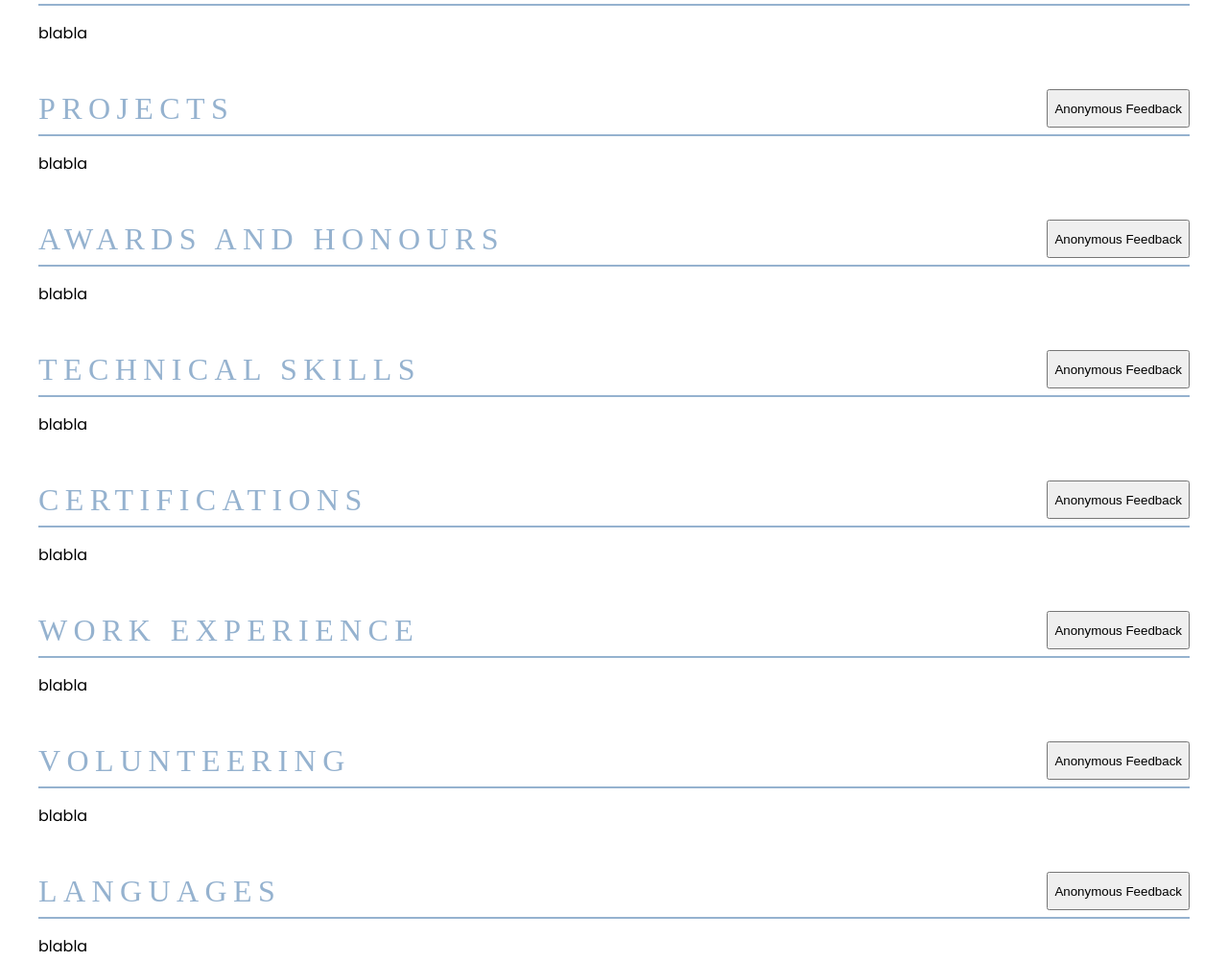
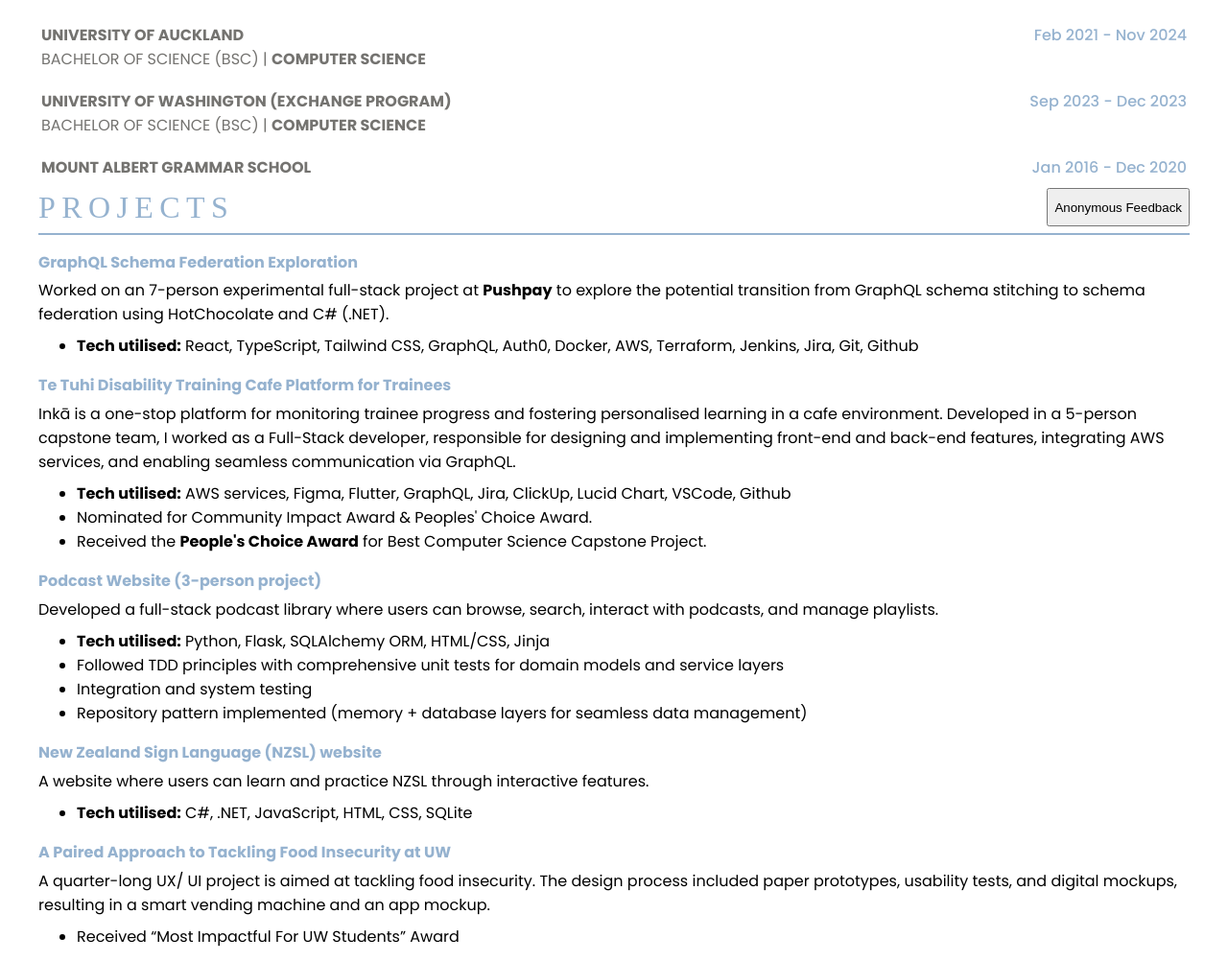
Before and after one commit to iste19/interactiveCV, a plain HTML site: page index.html in a window 1280 px wide. Shown: the part 522-1524 px from the top of the page at 96% size. Drawn offline with Linux system fonts and the light colour scheme; a web font is replaced by a local one.

Commit message:
projects section filled

```diff
--- a/index.html
+++ b/index.html
@@ -12,7 +12,11 @@
     />
   </head>
   <body>
-    <header id="head-name">ISTEFAT SAWDA</header>
+    <header class="header-container">
+        <img src="assets/favicon.ico" alt="iste logo">
+        ISTEFAT SAWDA
+
+    </header>
     <div id="contacts-container">
       <a href="https://github.com/iste19">
         <div class="contact-item">
@@ -70,7 +74,30 @@
           <button>Anonymous Feedback</button>
         </div>
         <hr />
-        <p class="text">blabla</p>
+        <table class="education-table">
+          <tr>
+            <td>
+              <strong>UNIVERSITY OF AUCKLAND</strong>
+              <br />
+              BACHELOR OF SCIENCE (BSC) | <strong>COMPUTER SCIENCE</strong>
+            </td>
+            <td class="date">Feb 2021 - Nov 2024</td>
+          </tr>
+          <tr>
+            <td>
+              <strong>UNIVERSITY OF WASHINGTON (EXCHANGE PROGRAM)</strong>
+              <br />
+              BACHELOR OF SCIENCE (BSC) | <strong>COMPUTER SCIENCE</strong>
+            </td>
+            <td class="date">Sep 2023 - Dec 2023</td>
+          </tr>
+          <tr>
+            <td>
+              <strong>MOUNT ALBERT GRAMMAR SCHOOL</strong>
+            </td>
+            <td class="date">Jan 2016 - Dec 2020</td>
+          </tr>
+        </table>
       </section>
 
       <section>
@@ -79,7 +106,80 @@
           <button>Anonymous Feedback</button>
         </div>
         <hr />
-        <p class="text">blabla</p>
+
+        <div class="project">
+            <p class="project-heading">
+                <strong>GraphQL Schema Federation Exploration</strong>
+            </p>
+            <p class="text">
+                Worked on an 7-person experimental full-stack project at <strong>Pushpay</strong> to explore the potential transition from GraphQL schema stitching to schema federation using HotChocolate and C# (.NET).
+                <ul>
+                    <li>
+                        <strong>Tech utilised:</strong> React, TypeScript, Tailwind CSS, GraphQL, Auth0, Docker, AWS, Terraform, Jenkins, Jira, Git, Github
+                    </li>
+                </ul>
+            </p>
+        </div>
+
+        <div class="project">
+            <p class="project-heading">
+                <strong>Te Tuhi Disability Training Cafe Platform for Trainees</strong>
+            </p>
+            <p class="text">
+                Inkā is a one-stop platform for monitoring trainee progress and fostering personalised learning in a cafe environment. Developed in a 5-person capstone team, I worked as a Full-Stack developer, responsible for designing and implementing front-end and back-end features, integrating AWS services, and enabling seamless communication via GraphQL.
+                <ul>
+                    <li><strong>Tech utilised:</strong> AWS services, Figma, Flutter, GraphQL, Jira, ClickUp, Lucid Chart, VSCode, Github</li>
+                    <li>Nominated for Community Impact Award & Peoples' Choice Award.</li>
+                    <li>Received the <strong>People's Choice Award</strong> for Best Computer Science Capstone Project.</li>
+                </ul>
+            </p>
+        </div>
+
+        <div class="project">
+            <p class="project-heading">
+                <strong>Podcast Website (3-person project)</strong>
+            </p>
+            <p class="text">
+                Developed a full-stack podcast library where users can browse, search, interact with podcasts, and manage playlists.
+                <ul>
+                    <li>
+                        <strong>Tech utilised:</strong> Python, Flask, SQLAlchemy ORM, HTML/CSS, Jinja
+                    </li>
+                    <li>Followed TDD principles with comprehensive unit tests for domain models and service layers</li>
+                    <li>Integration and system testing</li>
+                    <li>Repository pattern implemented (memory + database layers for seamless data management)</li>
+                </ul>
+            </p>
+        </div>
+
+        <div class="project">
+            <p class="project-heading">
+                <strong>New Zealand Sign Language (NZSL) website</strong>
+            </p>
+            <p class="text">
+                A website where users can learn and practice NZSL through interactive features.
+                <ul>
+                    <li>
+                        <strong>Tech utilised:</strong> C#, .NET, JavaScript, HTML, CSS, SQLite
+                    </li>
+                </ul>
+            </p>
+        </div>
+
+        <div class="project">
+            <p class="project-heading">
+                <strong>A Paired Approach to Tackling Food Insecurity at UW</strong>
+            </p>
+            <p class="text">
+                A quarter-long UX/ UI  project is aimed at tackling food insecurity. The design process included paper prototypes, usability tests, and digital mockups, resulting in a smart vending machine and an app mockup.
+                <ul>
+                    <li>
+                        Received “Most Impactful For UW Students” Award
+                    </li>
+                </ul>
+            </p>
+        </div>
+
       </section>
       <section>
         <div class="section-feedback">
--- a/styles/style.css
+++ b/styles/style.css
@@ -1,5 +1,6 @@
 body{
     margin: 0.5em;
+    font-family: "Poppins", serif;
 }
 hr{
     border: 0.1em solid #95b2cf;
@@ -14,6 +15,35 @@ button{
     height: 3em;
 }
 
+section{
+    margin-top: -1.5em;
+}
+
+.education-table{
+    width: 100%;
+    font-family: "Poppins", serif;
+    color: #747370;
+}
+
+.education-table td{
+    padding-top: 1em;
+}
+
+.date{
+    text-align: right;
+    vertical-align: top;
+    color: #95b2cf;
+    font-weight: 500;
+}
+.project-heading{
+    color: #95b2cf;
+    font-size: 1em;
+    margin-bottom: -0.7em;
+}
+.project ul{
+    margin-top: -0.5em;
+}
+
 .section-heading{
     font-family: "Alatsi", serif;
     font-size: 2em;
@@ -23,7 +53,6 @@ button{
 .section-feedback{
     display: flex;
     justify-content: space-between;
-
     align-items: center;
 }
 
@@ -35,6 +64,7 @@ button{
     justify-content: space-evenly;
     padding: 0.2em;
     border-radius: 3em;
+    margin-bottom: 1.5em;
 }
 
 .contact-item{
@@ -46,7 +76,7 @@ button{
     padding: 0.5em;
 }
 
-#head-name{
+.header-container{
     font-family: "Hanken Grotesk", serif;
     font-size: 3em;
     text-align: center;
@@ -54,6 +84,11 @@ button{
     color: #95b2cf;
 }
 
+.header-container img{
+    height: 1.2em;
+    margin-bottom: -0.2em;
+}
+
 .text{
     font-family: "Poppins", serif;
     font-size: 1em;
```
